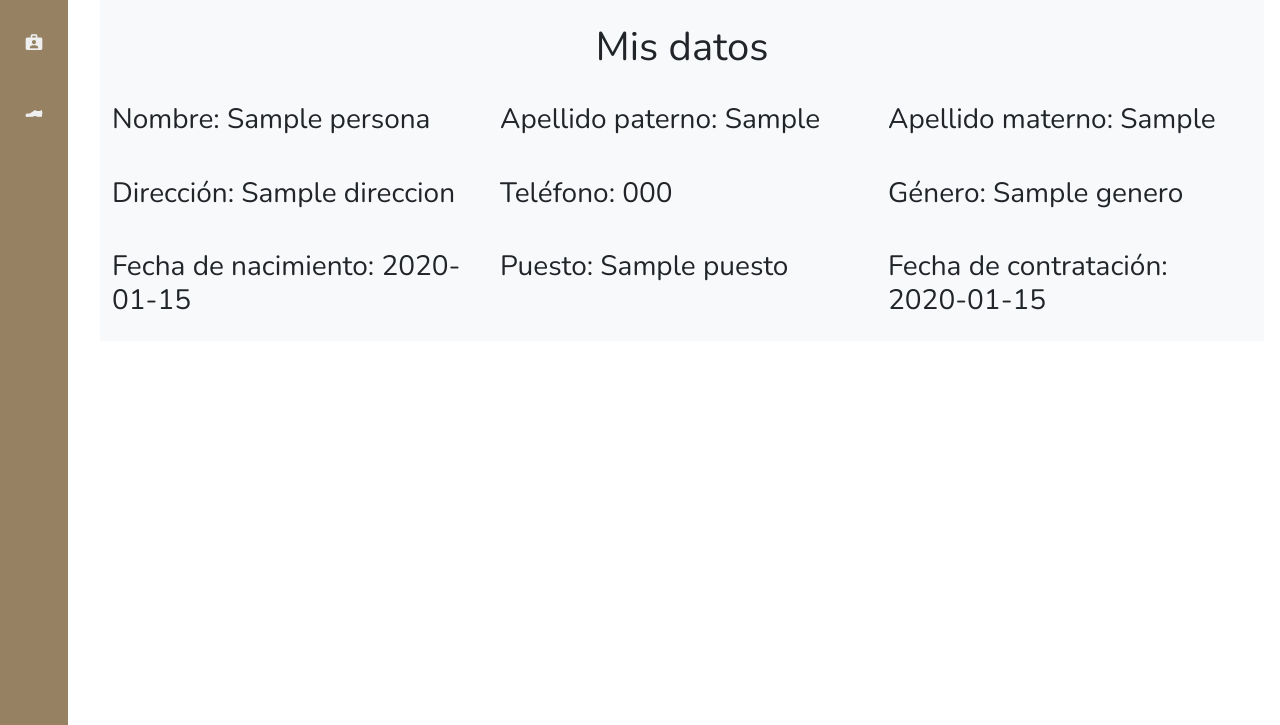
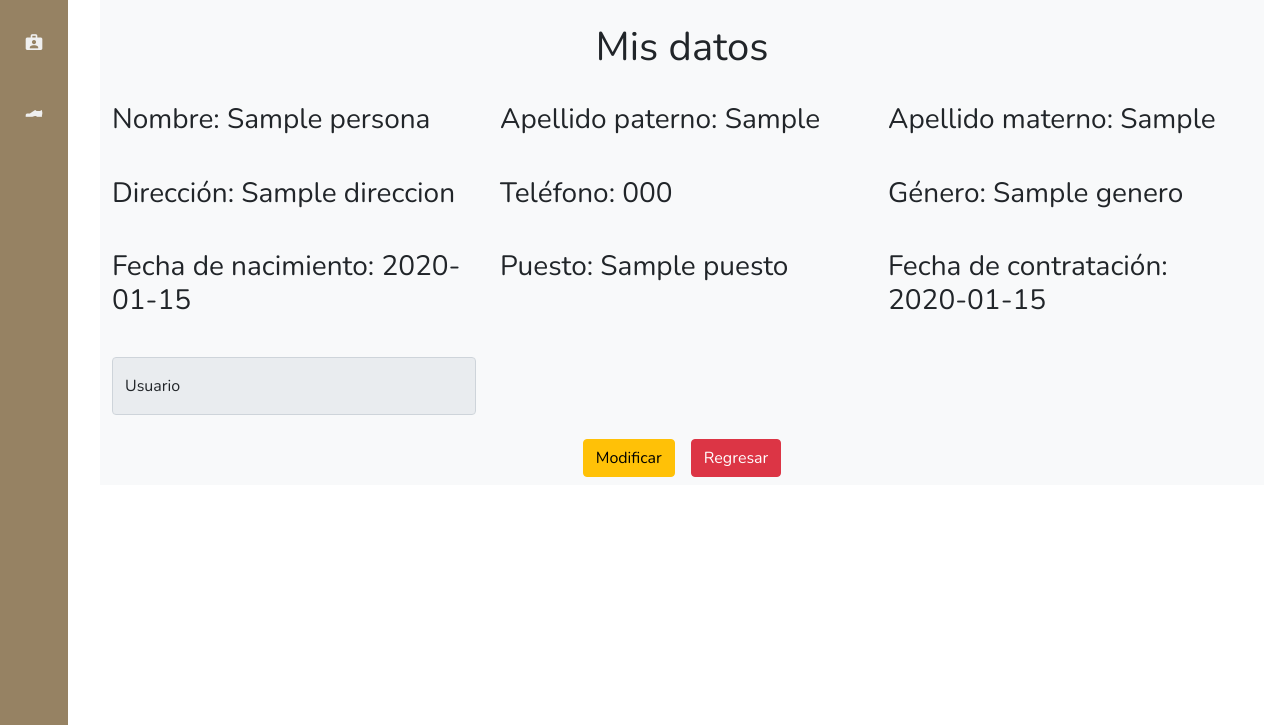
Before and after one commit to RobertAguilera712/africa-botas, a Flask app: template africa_botas/templates/verDatos.html in a window 1280 px wide. Shown: the part 65-790 px from the top of the page. Run offline with Flask 2, Linux system fonts and the light colour scheme; the template is opened without the code that fills it: values that come from a table or form of the project are taken from there, most other values are stand-ins (such as "Sample title", 1, 10 or a date in 2020).

Commit message:
datos empleado

```diff
--- a/africa_botas/forms.py
+++ b/africa_botas/forms.py
@@ -1,4 +1,5 @@
 from email import message
+from flask import session
 from flask_wtf import FlaskForm
 from africa_botas import mongo
 from wtforms import *
@@ -13,12 +14,14 @@
 
 class ModificarUsuario(FlaskForm):
     usuario = StringField(label='Usuario', validators=[DataRequired('Por favor introduzca el usuario')])
-    submit = SubmitField(label='Iniciar Sesión')
+    submit = SubmitField(label='Guardar')
 
     def validate_usuario(self, usuario):
-        user = mongo.db.empleados.find_one({'usuario.usuario': usuario.data});
-        if user:
-            raise ValidationError('El nombre de usuario ya existe. Ingrese otro diferente')
+        empleado = session.get('empleado')
+        if usuario.data != empleado['usuario']['usuario']:
+            user = mongo.db.empleados.find_one({'usuario.usuario': usuario.data});
+            if user:
+                raise ValidationError('El nombre de usuario ya existe. Ingrese otro diferente')
 
 
 class DetalleEmpleadoForm(FlaskForm):
--- a/africa_botas/routes.py
+++ b/africa_botas/routes.py
@@ -1,3 +1,4 @@
+from cgi import print_directory
 from crypt import methods
 from flask import render_template, session, url_for, flash, redirect, request, jsonify
 from africa_botas import app, mongo, bcrypt
@@ -211,7 +212,11 @@
     if request.method == 'POST':
         if form.validate_on_submit():
             empleado['usuario']['usuario'] = form.usuario.data
+            print(f'id: {id}')
+            print(f'usuario: {form.usuario.data}')
+            print(f'empleado: {empleado}')
             mongo.db.empleados.update_one({'_id': ObjectId(id)}, {'$set': empleado})
             flash('Usuario modificado exitosamente', 'success')
             return redirect(url_for('modificar_mis_datos'))
+    form.usuario.data = empleado['usuario']['usuario']
     return render_template('verDatos.html', titulo='Mis datos', empleado=empleado, form=form)
--- a/africa_botas/templates/empleadosTable.html
+++ b/africa_botas/templates/empleadosTable.html
@@ -55,6 +55,7 @@
                     <th>Teléfono</th>
                     <th>Puesto</th>
                     <th>Fecha de contratación</th>
+                    <th>Usuario</th>
                     <th>Acciones</th>
                 </tr>
             </thead>
@@ -68,6 +69,7 @@
                     <td>{{ empleado['persona']['telefono'] }}</td>
                     <td>{{ empleado.puesto }}</td>
                     <td>{{ empleado.fecha_contratacion.date() }}</td>
+                    <td>{{ empleado['usuario']['usuario'] }}</td>
                     <td>
                         <a href="{{ url_for('modificar_empleado', id=empleado._id) }}" class="btn btn-primary btn-sm" role="button m-2">Detalle</a>
                         <form action="{{ url_for('borrar_empleado') }}" method="post" class="d-inline">
--- a/africa_botas/templates/verDatos.html
+++ b/africa_botas/templates/verDatos.html
@@ -31,9 +31,32 @@
             <h3>Fecha de contratación: <span>{{empleado['fecha_contratacion'].date()}}</span></h3>
         </div>
     </div>
+    <form action="" method="post" class="row">
+        {{ form.hidden_tag() }}
+        <div class="col-lg-4 col-md-6 col-sm-12 my-3">
+            <div class="form-floating">
+              {% if form.usuario.errors %}
+              {{ form.usuario(class="form-control is-invalid", placeholder=form.usuario.label.text) }}
+              <div class="invalid-feedback">
+                {% for error in form.usuario.errors %}
+                <span>{{ error }}</span>
+                {% endfor %}
+              </div>
+              {% else %}
+              {{ form.usuario(class="form-control", placeholder=form.usuario.label.text) }}
+              {% endif %}
+              {{ form.usuario.label }}
+            </div>
+        </div>
+        <div class="col-12 d-flex justify-content-center">
+            <button type="button" class="btn btn-warning m-2" id="btnModificar">Modificar</button>
+            {{ form.submit(class="btn btn-info m-2 d-none", id="btnGuardar") }}
+          <a class="btn btn-danger m-2" href="{{ url_for('home') }}">Regresar<a/>
+        </div>
+    </form>
 </div>
+
 {% endblock modulo %}
-
 {% block scripts %}
  {{ super() }}
  <script>
@@ -41,9 +64,6 @@
      inputs.forEach(element => {
         element.disabled = true
      });
-     document.querySelectorAll('input[type="password"], input[name="usuario"]').forEach(element => {
-       element.parentElement.remove()
-     })
      const btnModificar  = document.getElementById('btnModificar')
      btnModificar.addEventListener('click', () => {
       inputs.forEach(element => {
```
